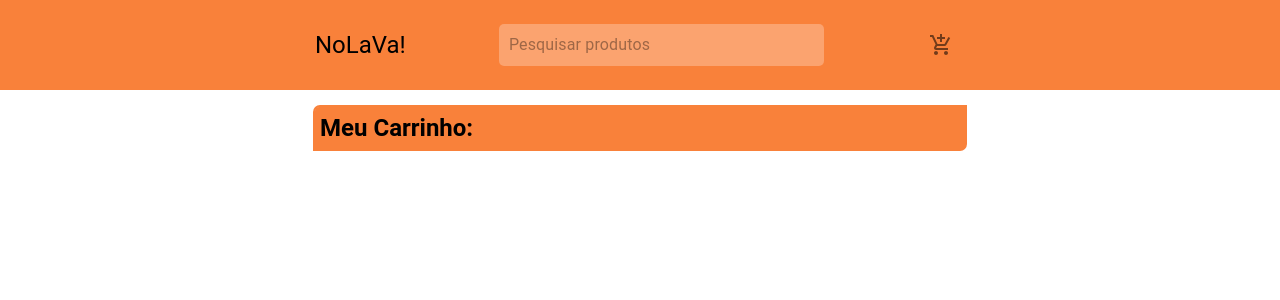
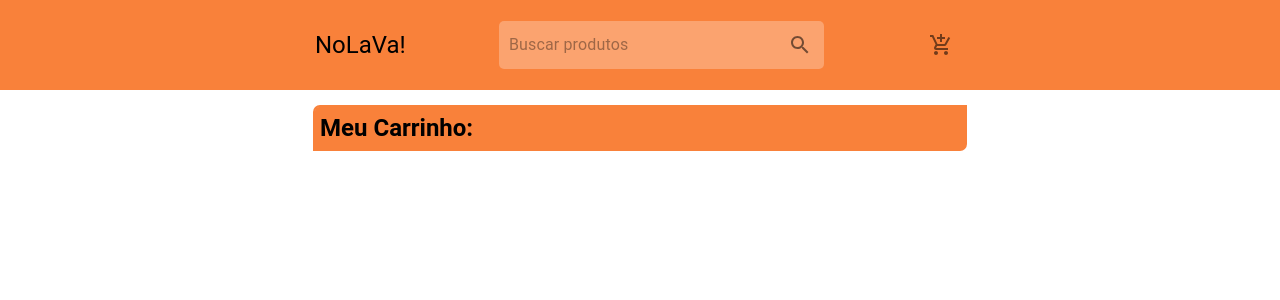
Before and after one commit to Excalimbito/shop_test, a React (Create React App) app: page /cart in a window 1280 px wide. Shown: the top 300 px of the page. Built offline with nearby package versions, Linux system fonts and the light colour scheme.

Commit message:
- Create search engine - Page navigation adjustments

```diff
--- a/src/App.js
+++ b/src/App.js
@@ -1,25 +1,70 @@
 import React, { Component } from 'react';
-import { Provider } from 'react-redux';
-import { BrowserRouter } from 'react-router-dom';
+import { connect } from 'react-redux';
+import { bindActionCreators } from 'redux';
+import { withRouter } from 'react-router-dom';
 
 import { AppHeader } from './components';
 
-import store from './store';
+import { ProductsActions } from './store/ducks';
 import Routes from './routes';
 
 class AppRoot extends Component {
+  constructor(props) {
+    super(props);
+
+    this.state = {
+      searchTxt: ''
+    }
+
+    this.onSearchInputChange = this.onSearchInputChange.bind(this);
+    this.onSearch = this.onSearch.bind(this);
+    this.resetSearch = this.resetSearch.bind(this);
+  }
+
+  onSearchInputChange(newSearchTxt) {
+    this.setState({
+      searchTxt: newSearchTxt
+    })
+  }
+
+  onSearch(keyPressed) {
+    if (keyPressed === "Enter") {
+      const { setProductList, searchProduct, history } = this.props;
+
+      setProductList([])
+      searchProduct(this.state.searchTxt)
+      history.push('/')
+    }
+  }
+
+  resetSearch() {
+    const { setProductList, refreshDashboard } = this.props;
+
+    refreshDashboard()
+    setProductList([])
+    this.setState({
+      searchTxt: ''
+    })
+  }
+
   render() {
+    const { searchTxt } = this.state;
+
     return (
-      <Provider store={store}>
-        <div>
-          <BrowserRouter>
-            <AppHeader/>
-            <Routes />
-          </BrowserRouter>
-        </div>
-      </Provider>
+      <div>
+        <AppHeader
+          searchTxt={searchTxt}
+          onSearchInputChange={this.onSearchInputChange}
+          onSearch={this.onSearch}
+          resetSearch={this.resetSearch}/>
+        <Routes />
+      </div>
     )
   }
 }
 
-export default AppRoot
+const mapDispatchToProps = dispatch => {
+  return bindActionCreators(ProductsActions, dispatch)
+}
+
+export default withRouter(connect(null, mapDispatchToProps)(AppRoot));
--- a/src/components/AppHeader/index.js
+++ b/src/components/AppHeader/index.js
@@ -4,23 +4,30 @@ import {
   Typography,
   IconButton
 } from '@material-ui/core';
-import { AddShoppingCart } from '@material-ui/icons';
+import { AddShoppingCart, Search } from '@material-ui/icons';
 
 import {
-  RootHeader, SearchBar
+  RootHeader, SearchBar, SearchContainer
 } from './style';
 
 const AppHeader = (props) => (
   <RootHeader>
     <div>
-      <Link style={{ textDecoration: 'none', color: "black" }} to='/'>
+      <Link style={{ textDecoration: 'none', color: "black" }} to='/' onClick={props.resetSearch}>
         <Typography variant='h5'>
           NoLaVa!
         </Typography>
       </Link>
-      <SearchBar placeholder='Pesquisar produtos'>
-
-      </SearchBar>
+      <SearchContainer>
+        <SearchBar
+          placeholder='Buscar produtos'
+          onKeyDown={({ key }) => props.onSearch(key)}
+          onChange={({ currentTarget }) => props.onSearchInputChange(currentTarget.value)}
+          value={props.searchTxt}/>
+        <IconButton onClick={() => props.onSearch("Enter")}>
+          <Search />
+        </IconButton>
+      </SearchContainer>
       <Link style={{ textDecoration: 'none', color: "black" }} to='/cart'>
         <IconButton>
           <AddShoppingCart />
--- a/src/components/AppHeader/style.js
+++ b/src/components/AppHeader/style.js
@@ -18,15 +18,21 @@ const RootHeader = styled.div`
     height: 100%;
   }
 `
+const SearchContainer = styled.div`
+  background-color: #FFFFFF44;
+  border-radius: 5px;
+  width: 50%;
+  display: flex;
+  justify-content: space-between;
+  align-items: center;
+`
 const SearchBar = styled(InputBase)`
-  background-color: #FFFFFF44;
-  width: 50%;
-  border-radius: 5px;
   padding: 5px;
   padding-left: 10px;
 `
 
 export {
   RootHeader,
+  SearchContainer,
   SearchBar
 }
--- a/src/containers/Dashboard/index.js
+++ b/src/containers/Dashboard/index.js
@@ -10,26 +10,36 @@ import { api } from '../../services';
 const productsAPI = api("products");
 
 class MainApp extends Component {
-  constructor(props)
-  {
+  constructor(props) {
     super(props);
 
     this.getAllProducts = this.getAllProducts.bind(this);
   }
 
-  componentDidMount()
-  {
-    this.getAllProducts()
+  componentDidUpdate(prevProps) {
+    const prevPropsResetDash = prevProps.productsState.resetDashboard;
+    const propsResetDash = this.props.productsState.resetDashboard;
+
+    if (prevPropsResetDash !== propsResetDash) {
+      this.getAllProducts()
+    }
   }
 
-  getAllProducts()
-  {
+  componentDidMount() {
+    const { productsState } = this.props;
+
+    if (productsState.products.length <= 0) {
+      this.getAllProducts()
+    }
+  }
+
+  getAllProducts() {
     const { setProductList } = this.props;
 
     productsAPI.get()
-    .then(res => {
-      setProductList(res.data)
-    })
+      .then(res => {
+        setProductList(res.data)
+      })
   }
 
   render() {
--- a/src/index.js
+++ b/src/index.js
@@ -3,10 +3,18 @@ import ReactDOM from 'react-dom';
 import './index.css';
 import App from './App';
 import reportWebVitals from './reportWebVitals';
+import { Provider } from 'react-redux';
+import { BrowserRouter } from 'react-router-dom';
+
+import store from './store'
 
 ReactDOM.render(
   <React.StrictMode>
-    <App />
+    <Provider store={store}>
+      <BrowserRouter>
+        <App />
+      </BrowserRouter>
+    </Provider>
   </React.StrictMode>,
   document.getElementById('root')
 );
--- a/src/store/ducks/products.js
+++ b/src/store/ducks/products.js
@@ -1,10 +1,13 @@
 export const Types = {
   SET_PRODUCT_LIST: 'SET_PRODUCT_LIST',
-  SEARCH_PRODUCT: 'SEARCH_PRODUCT'
+  SEARCH_PRODUCT: 'SEARCH_PRODUCT',
+  SEARCH_PRODUCT_SAGA: 'SEARCH_PRODUCT_SAGA',
+  REFRESH_DASHBOARD: 'REFRESH_DASHBOARD'
 }
 
 const INITIAL_STATE = {
-  products: []
+  products: [],
+  resetDashboard: false
 }
 
 export default function productsReducer(state = INITIAL_STATE, payload)
@@ -12,7 +15,14 @@ export default function productsReducer(state = INITIAL_STATE, payload)
   switch(payload.type)
   {
     case Types.SET_PRODUCT_LIST:
-      return {...state, products: payload.productList}
+      return {
+        ...state,
+        products: payload.productList
+      }
+    case Types.SEARCH_PRODUCT_SAGA:
+      return {...state, products: payload.filtredProducts}
+    case Types.REFRESH_DASHBOARD:
+      return {...state, resetDashboard: !state.resetDashboard}
     default:
       return state
   }
@@ -31,5 +41,9 @@ export const Actions = {
       type: Types.SEARCH_PRODUCT,
       searchString
     }
+  },
+
+  refreshDashboard: () => {
+    return { type: Types.REFRESH_DASHBOARD }
   }
 }
--- a/src/store/sagas/index.js
+++ b/src/store/sagas/index.js
@@ -1,18 +1,22 @@
 import { all, takeLatest } from 'redux-saga/effects';
 
-import { CartTypes } from '../ducks'
+import { CartTypes, ProductsTypes } from '../ducks'
 import {
   addProductToCart,
   addQuantity,
   removeProduct,
   removeQuantity
 } from './cart';
+import {
+  searchProducts
+} from './products'
 
 export default function* rootSaga() {
   return yield all([
     yield takeLatest(CartTypes.ADD_PRODUCT, addProductToCart),
     yield takeLatest(CartTypes.REMOVE_PRODUCT, removeProduct),
     yield takeLatest(CartTypes.ADD_QUANTITY, addQuantity),
-    yield takeLatest(CartTypes.REMOVE_QUANTITY, removeQuantity)
+    yield takeLatest(CartTypes.REMOVE_QUANTITY, removeQuantity),
+    yield takeLatest(ProductsTypes.SEARCH_PRODUCT, searchProducts)
   ])
 }
--- /dev/null
+++ b/src/store/sagas/products.js
@@ -0,0 +1,28 @@
+import { put, call } from 'redux-saga/effects';
+
+import { ProductsTypes } from '../ducks';
+import { api } from '../../services'
+
+const productsAPI = api("products");
+
+function* searchProducts(payload) {
+  const {data} = yield call(productsAPI.get)
+  const filtredProducts = data.filter(prod => {
+    if(prod.title.toLowerCase().includes(payload.searchString.toLowerCase())
+      || prod.id === parseInt(payload.searchString))
+    {
+      return prod
+    }
+
+    return null
+  })
+
+  yield put({
+    type: ProductsTypes.SEARCH_PRODUCT_SAGA,
+    filtredProducts
+  })
+}
+
+export {
+  searchProducts
+}
```
